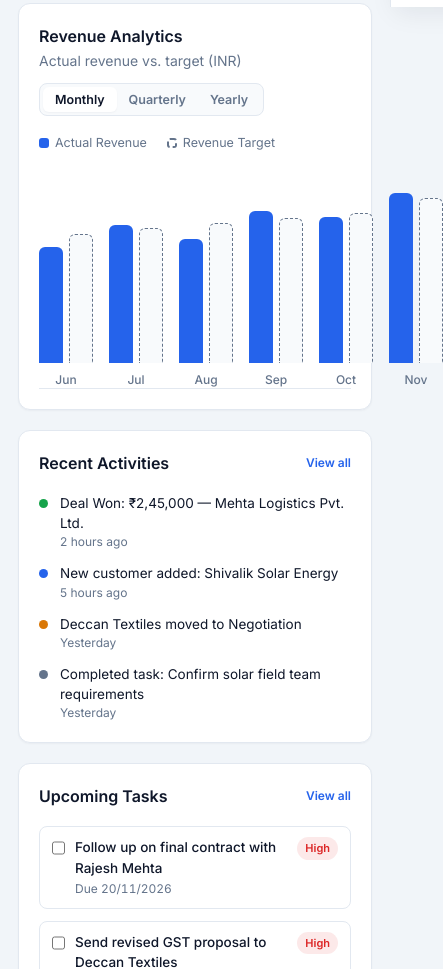
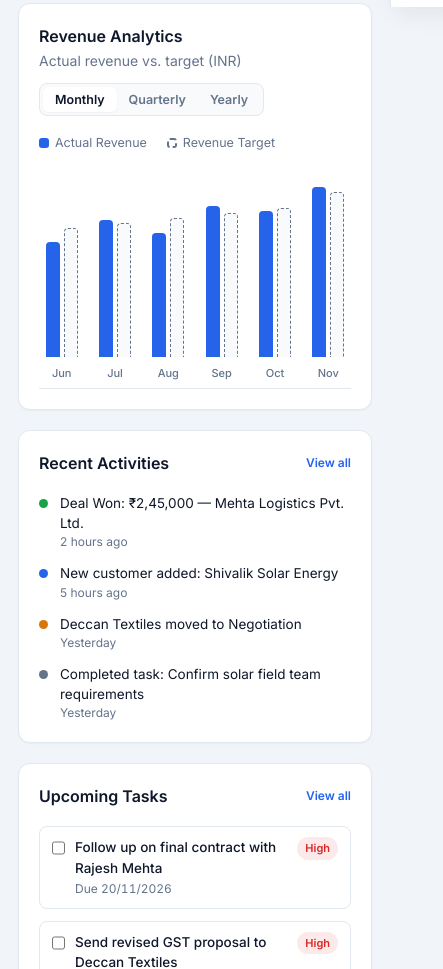
Before and after one commit to tarunkanojia98/nova-crm, a plain HTML site: page index.html in a window 390 px wide. Shown: the part 837-1806 px from the top of the page, 443 px wide, since content can reach past the window. Drawn offline with Linux system fonts and the light colour scheme.

Commit message:
Add files via upload

```diff
--- a/styles.css
+++ b/styles.css
@@ -1519,3 +1519,23 @@ body {
 	box-shadow: 0 0 0 4px var(--primary-soft);
 	transition: outline 0.3s ease, box-shadow 0.3s ease;
 }
+
+@media (max-width: 768px) {
+  .bar-chart {
+    gap: 8px;
+    padding-top: 16px;
+  }
+
+  .bars-pair {
+    gap: 4px;
+  }
+
+  .bar {
+    width: 14px;
+    border-radius: 4px 4px 0 0;
+  }
+
+  .bar-label {
+    font-size: 11px;
+  }
+}
```
